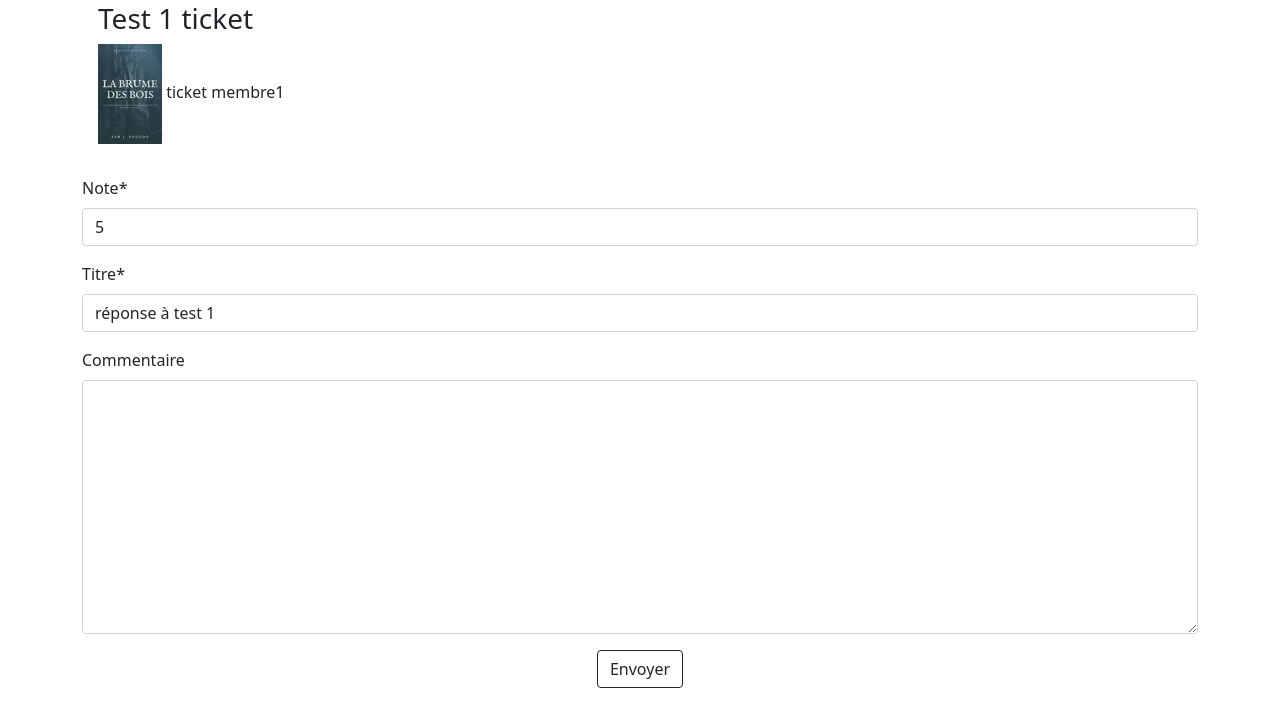
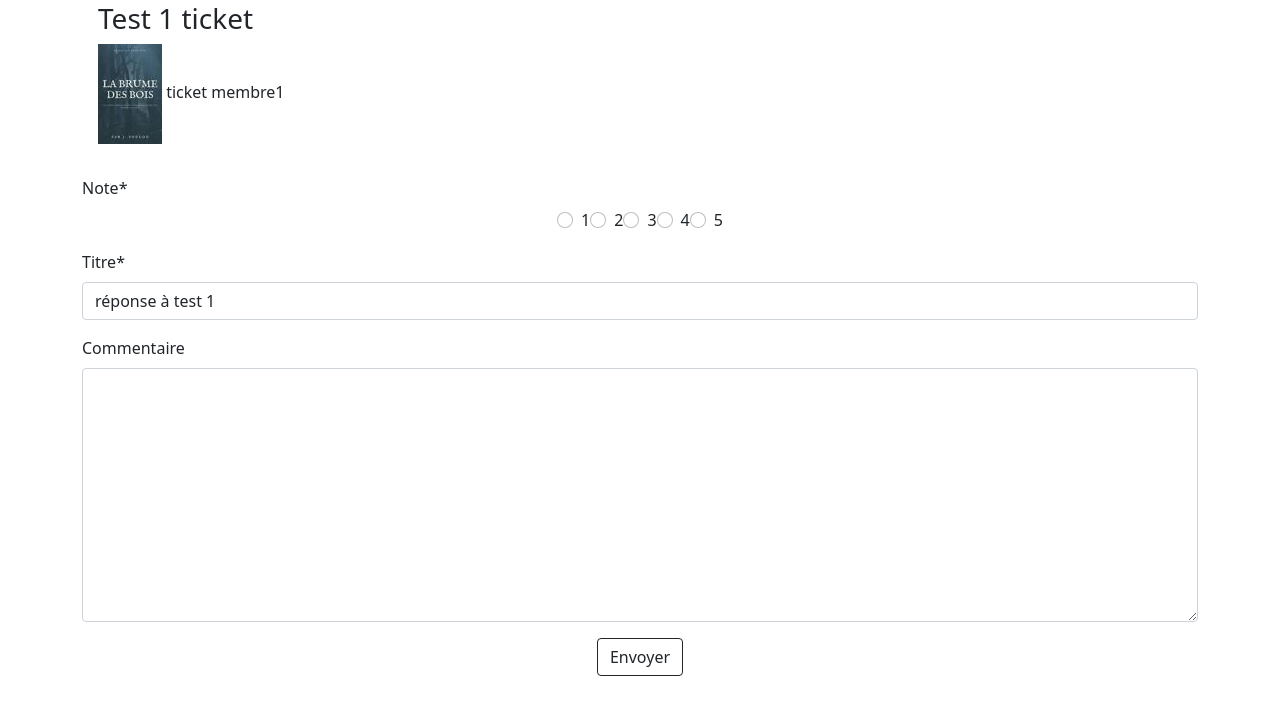
Before and after one commit to Chris59-create/ocr_python_projet9, a Django app: page /reviews/2/update/ in a window 1280 px wide. Shown: the part 256-972 px from the top of the page. After the commit the page ends 932 px from the top, so only its background shows below. Run offline with Django 4.2, Linux system fonts and the light colour scheme; a user stored in the database is signed in; data comes from the database, SQL or seed files in the repository; both versions use the stored data as it was after the commit; some libraries are stand-ins or nearby versions.

Commit message:
Adds for step to manage the rating html through a custom widget RatingWidget (feed:widgets.py)

```diff
--- a/litreview/feed/forms.py
+++ b/litreview/feed/forms.py
@@ -1,4 +1,6 @@
 from django import forms
+from .widgets import RatingWidget
+
 
 from . import models
 
@@ -12,6 +14,20 @@ class EditTicketForm(forms.ModelForm):
 
 class EditReviewForm(forms.ModelForm):
 
+    RATING_CHOICES = (
+        ("1", 1),
+        ("2", 2),
+        ("3", 3),
+        ("4", 4),
+        ("5", 5),
+    )
+
+    rating = forms.ChoiceField(
+        label='Note',
+        choices=RATING_CHOICES,
+        widget=RatingWidget
+    )
+
     class Meta:
         model = models.Review
         fields = ['rating', 'headline', 'body']
--- /dev/null
+++ b/litreview/feed/templates/feed/rating.html
@@ -0,0 +1,17 @@
+<div class="d-flex justify-content-center">
+    <div class="form-check"> <input type="radio" class="form-check-input" name="rating" value="1" id="id_rating_0" required="">
+            <label for="id_rating_0" class="form-check-label">1</label>
+    </div>
+    <div class="form-check"> <input type="radio" class="form-check-input" name="rating" value="2" id="id_rating_1" required="">
+            <label for="id_rating_1" class="form-check-label">2</label>
+    </div>
+    <div class="form-check"> <input type="radio" class="form-check-input" name="rating" value="3" id="id_rating_2" required="">
+        <label for="id_rating_2" class="form-check-label">3</label>
+    </div>
+    <div class="form-check"> <input type="radio" class="form-check-input" name="rating" value="4" id="id_rating_3" required="">
+        <label for="id_rating_3" class="form-check-label">4</label>
+    </div>
+    <div class="form-check"> <input type="radio" class="form-check-input" name="rating" value="5" id="id_rating_4" required="">
+        <label for="id_rating_4" class="form-check-label">5</label>
+    </div>
+</div>
--- a/litreview/feed/templates/feed/review_create.html
+++ b/litreview/feed/templates/feed/review_create.html
@@ -17,7 +17,6 @@
         <div class="text-center">
             <input type="submit" value="Envoyer" class="btn btn-outline-dark">
         </div>
-
     </form>
 
 {% endblock content %}
--- /dev/null
+++ b/litreview/feed/widgets.py
@@ -0,0 +1,22 @@
+from django import forms
+from django.template import loader
+from django.utils.safestring import mark_safe
+
+
+class RatingWidget(forms.Widget):
+    template_name = 'feed/rating.html'
+
+    def get_context(self, name, value, attrs=None, renderer=None):
+
+        return {'widget': {
+            'name': name,
+            'value': value
+        }}
+
+    def render(self, name, value, attrs=None, renderer=None):
+
+        context = self.get_context(name, value, attrs)
+        template = loader.get_template(self.template_name).render()
+        template = loader.get_template(self.template_name).render(context)
+
+        return mark_safe(template)
```
Also changed, not shown: litreview/db.sqlite3.
